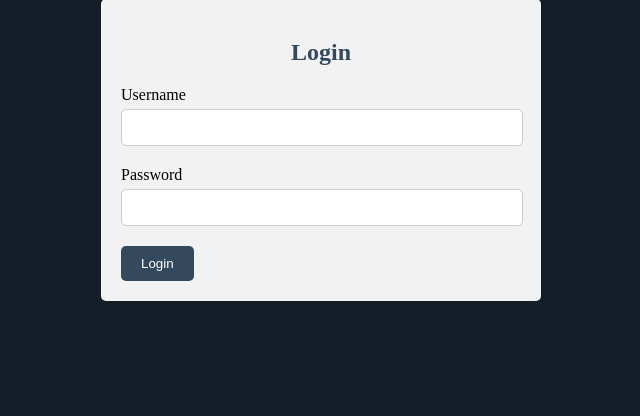
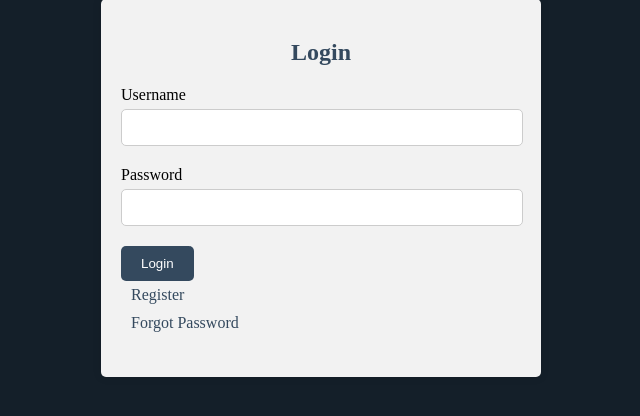
Before and after one commit to UCSD-ECE140/mvp-project-potplug, a FastAPI app: page /login in a window 1280 px wide. Shown: the part 103-519 px from the top of the page, without its empty margins (319-959 px from the left). Run offline with FastAPI, Linux system fonts and the light colour scheme.

Commit message:
update login page

```diff
--- a/login.html
+++ b/login.html
@@ -33,7 +33,14 @@
                 <label for="password">Password</label>
                 <input type="password" id="password" name="password" required>
             </div>
-            <button type="submit" class="btn">Login</button>
+            <div class="form-group">
+                <button type="submit" class="btn">Login</button>
+                <!-- Register Button -->
+                <a href="/register" class="register-btn">Register</a>
+
+                <!-- Forgot Password Button -->
+                <a href="/forgot_password" class="forgot-password-btn">Forgot Password</a>
+            </div>
         </form>
     </div>
 
--- a/static/login.css
+++ b/static/login.css
@@ -146,3 +146,35 @@ header {
 .btn:hover {
     background-color: #1c6ea4;
 }
+
+/* For Register Button */
+.register-btn {
+    background-color: transparent;
+    color: #34495e; /* Dark blue color */
+    padding: 5px 10px; /* Reduced padding */
+    border: none;
+    border-radius: 3px;
+    text-decoration: none; /* Remove underline */
+    transition: color 0.3s; /* Smooth color transition */
+    display: block; /* Display on a new line */
+}
+
+.register-btn:hover {
+    color: #1c6ea4; /* Dark blue on hover */
+}
+
+/* For Forgot Password Button */
+.forgot-password-btn {
+    background-color: transparent;
+    color: #34495e; /* Dark blue color */
+    padding: 5px 10px; /* Reduced padding */
+    border: none;
+    border-radius: 3px;
+    text-decoration: none; /* Remove underline */
+    transition: color 0.3s; /* Smooth color transition */
+    display: block; /* Display on a new line */
+}
+
+.forgot-password-btn:hover {
+    color: #1c6ea4; /* Dark blue on hover */
+}
```
